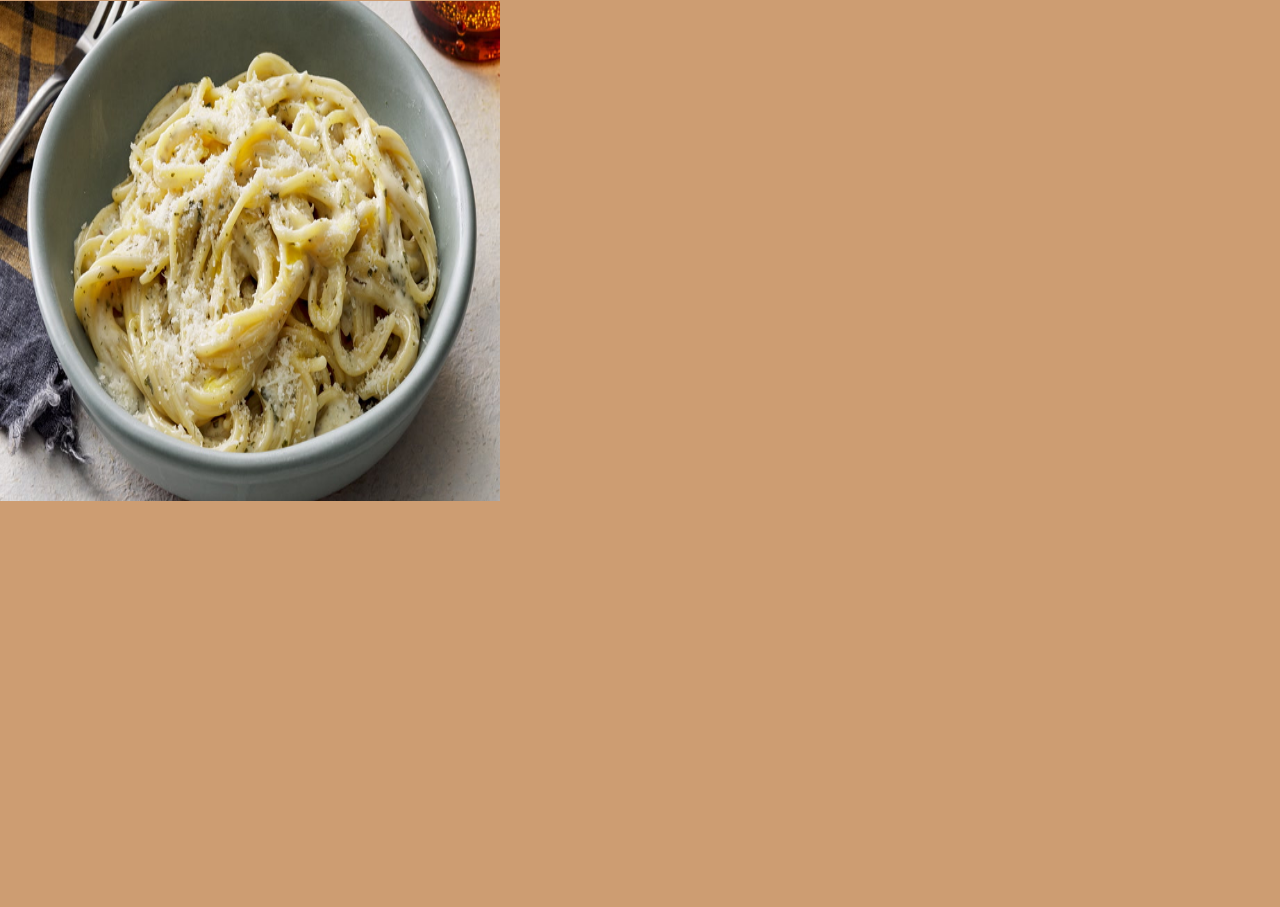
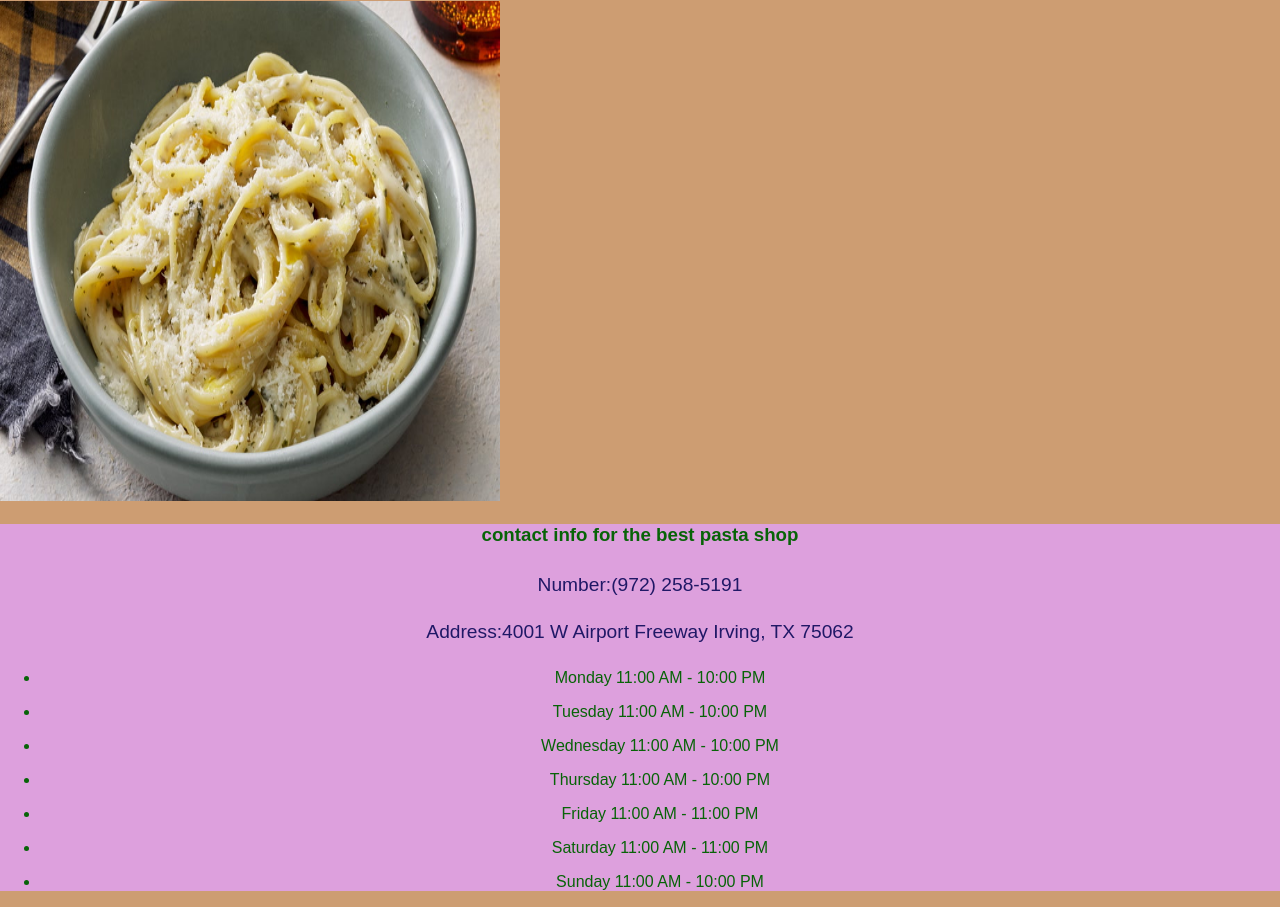
Before and after one commit to AarnaTheCoder/capstone-acp, a plain HTML site: page index.html in a window 1280 px wide. Shown: the part 362-1269 px from the top of the page. Before the commit the page ends 867 px from the top, so only its background shows below. Drawn offline with Linux system fonts and the light colour scheme.

Commit message:
footer 2

```diff
--- a/index.html
+++ b/index.html
@@ -18,7 +18,7 @@
     <p>
         Pasta
 
-        A collection of different pasta varieties
+       A collection of different pasta varieties
         Type	Staple ingredient for many dishes
         Place of origin	Italy
         Main ingredients	Durum wheat flour
@@ -30,5 +30,32 @@
 
         Pastas are divided into two broad categories: dried (Italian: pasta secca) and fresh (Italian: pasta fresca). Most dried pasta is produced commercially via an extrusion process, although it can be produced at home. Fresh pasta is traditionally produced by hand, sometimes with the aid of simple machines. Fresh pastas available in grocery stores are produced commercially by large-scale machines.</p>
     <img src="pasta.jpg">
+     <footer>
+        <h3>contact info for the best pasta shop</h3>
+        <p class="contact">Number:(972) 258-5191</p>
+        <p class="contact">Address:4001 W Airport Freeway
+            Irving, TX 75062</p>
+
+<ul><li>Monday
+    11:00 AM - 10:00 PM
+</li></ul>
+<ul><li>Tuesday
+    11:00 AM - 10:00 PM
+</li></ul>
+<ul><li>Wednesday
+    11:00 AM - 10:00 PM
+</li></ul>
+<ul><li>Thursday
+    11:00 AM - 10:00 PM
+</li></ul>
+<ul><li>Friday
+    11:00 AM - 11:00 PM
+</li></ul>
+<ul><li>Saturday
+    11:00 AM - 11:00 PM
+</li></ul>
+<ul><li>Sunday
+    11:00 AM - 10:00 PM
+</li></ul>
 </body>
 </html>
--- a/style.css
+++ b/style.css
@@ -38,3 +38,12 @@ img{
     height:500px;
     width:500px;
 }
+footer{
+    background-color: plum;
+    color: rgb(7, 99, 7);
+    bottom: 10px;
+    right:0px;
+    width:100%;
+
+    text-align: center;
+}
```
Also changed, not shown: about.html (+1 -1 lines).
